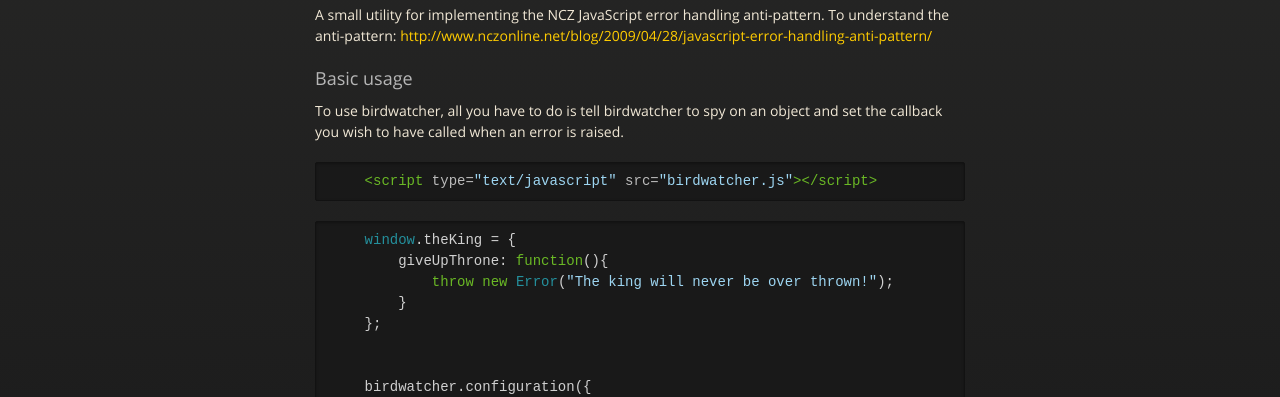
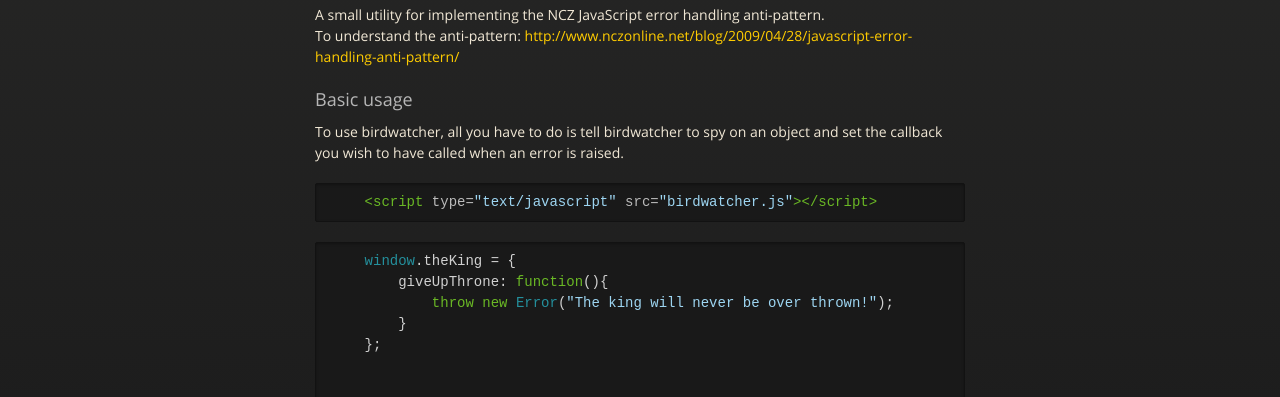
Before and after one commit to gmmorris/birdwatcherjs, a plain HTML site: page index.html in a window 1280 px wide. Shown: the part 335-732 px from the top of the page. Drawn offline with nearby package versions, Linux system fonts and the light colour scheme.

Commit message:
Update index.html

```diff
--- a/index.html
+++ b/index.html
@@ -41,7 +41,7 @@
         <h1>
 <a name="birdwatcher-js" class="anchor" href="#birdwatcher-js"><span class="octicon octicon-link"></span></a>Birdwatcher JS</h1>
 
-<p>A small utility for implementing the NCZ JavaScript error handling anti-pattern.
+<p>A small utility for implementing the NCZ JavaScript error handling anti-pattern.<br/>
 To understand the anti-pattern: <a href="http://www.nczonline.net/blog/2009/04/28/javascript-error-handling-anti-pattern/">http://www.nczonline.net/blog/2009/04/28/javascript-error-handling-anti-pattern/</a></p>
 
 <h3>
```
